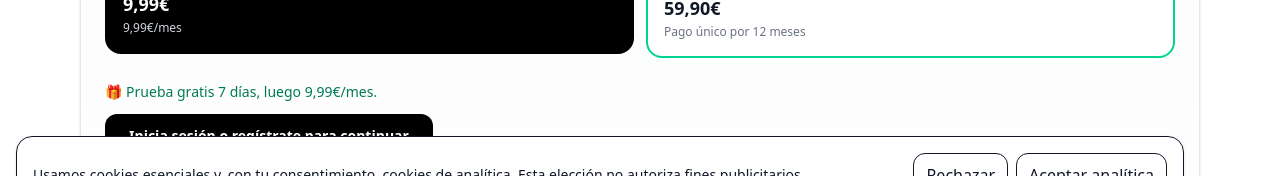
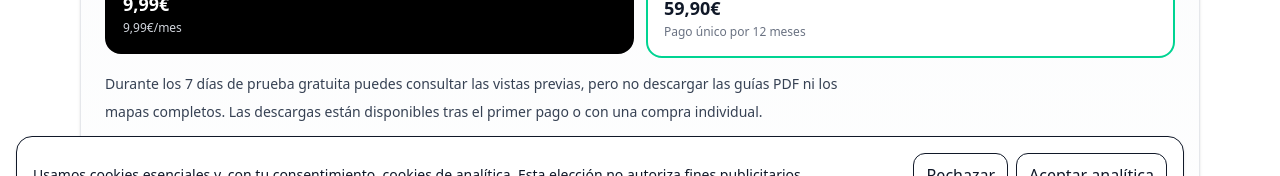
Before and after one commit to martens79/certifyquiz-next, a Next.js app: page /es/precios in a window 1280 px wide. Shown: the part 570-746 px from the top of the page. Built offline with nearby package versions, Linux system fonts and the light colour scheme; no server answers.

Commit message:
Disclose PDF trial download restriction

```diff
--- a/src/app/(marketing)/pricing/PremiumComingSoonView.tsx
+++ b/src/app/(marketing)/pricing/PremiumComingSoonView.tsx
@@ -73,6 +73,7 @@ type CopyEntry = {
   subCta: string;
   subCtaMonthly: string;
   trialNote: string;
+  trialPdfNotice: string;
   promoNote: string;
   featuresTitle: string;
   checkoutError: string;
@@ -136,6 +137,7 @@ const COPY: Record<Lang, CopyEntry> = {
     ctaLoading: "Apertura checkout...",
     subCta: "59,90€ addebitati oggi in un unico pagamento per 12 mesi",
     subCtaMonthly: "7 giorni gratis · Nessun addebito ora · Disdici quando vuoi",
+    trialPdfNotice: "Durante i 7 giorni di prova gratuita puoi consultare le anteprime, ma non scaricare le guide PDF e le mappe complete. I download sono disponibili dopo il primo pagamento o con acquisto singolo.",
     trialNote: "Prova gratis per 7 giorni, poi 9,99€/mese.",
     promoNote: "Sconto del 50% già applicato sul primo mese, addebitato subito — nessun periodo di prova.",
     featuresTitle: "Cosa include Premium",
@@ -210,6 +212,7 @@ const COPY: Record<Lang, CopyEntry> = {
     ctaLoading: "Abriendo checkout...",
     subCta: "59,90€ cobrados hoy en un único pago por 12 meses",
     subCtaMonthly: "7 días gratis · Sin cargo ahora · Cancela cuando quieras",
+    trialPdfNotice: "Durante los 7 días de prueba gratuita puedes consultar las vistas previas, pero no descargar las guías PDF ni los mapas completos. Las descargas están disponibles tras el primer pago o con una compra individual.",
     trialNote: "Prueba gratis 7 días, luego 9,99€/mes.",
     promoNote: "Descuento del 50% ya aplicado en el primer mes, cobrado ahora — sin periodo de prueba.",
     featuresTitle: "Qué incluye Premium",
@@ -284,6 +287,7 @@ const COPY: Record<Lang, CopyEntry> = {
     ctaLoading: "Opening checkout...",
     subCta: "€59.90 charged today as one payment for 12 months",
     subCtaMonthly: "7 days free · No charge today · Cancel anytime",
+    trialPdfNotice: "During the 7-day free trial, previews are available but full PDF guides and maps cannot be downloaded. Downloads become available after the first payment or with an individual purchase.",
     trialNote: "Try free for 7 days, then €9.99/month.",
     promoNote: "50% off your first month already applied, charged now — no free trial.",
     featuresTitle: "What Premium includes",
@@ -358,6 +362,7 @@ const COPY: Record<Lang, CopyEntry> = {
     ctaLoading: "Ouverture du checkout...",
     subCta: "59,90€ débités aujourd'hui en un paiement unique pour 12 mois",
     subCtaMonthly: "7 jours gratuits · Aucun débit aujourd'hui · Annulez quand vous voulez",
+    trialPdfNotice: "Pendant les 7 jours d’essai gratuit, les aperçus sont disponibles, mais le téléchargement des guides PDF et cartes complets est désactivé. Les téléchargements sont accessibles après le premier paiement ou un achat individuel.",
     trialNote: "Essayez gratuitement 7 jours, puis 9,99€/mois.",
     promoNote: "Réduction de 50% déjà appliquée sur le premier mois, débité maintenant — aucun essai gratuit.",
     featuresTitle: "Ce que Premium inclut",
@@ -967,6 +972,10 @@ function PremiumPricingView({ forceLang }: Props) {
             <ExplanationsUsedNote t={t} used={explanationsUsed.used} limit={explanationsUsed.limit} />
           )}
 
+          {selectedPlan === "premium_monthly" && !isPromoLink && (
+            <p role="note" className="mt-3 max-w-3xl text-sm text-gray-700">{t.trialPdfNotice}</p>
+          )}
+
           {/* CTA principale */}
           <CtaBlock t={t} activePlan={activePlan} isLoading={isLoading} isPromoLink={isPromoLink} onCta={() => startPremiumCheckout()} />
 
```
